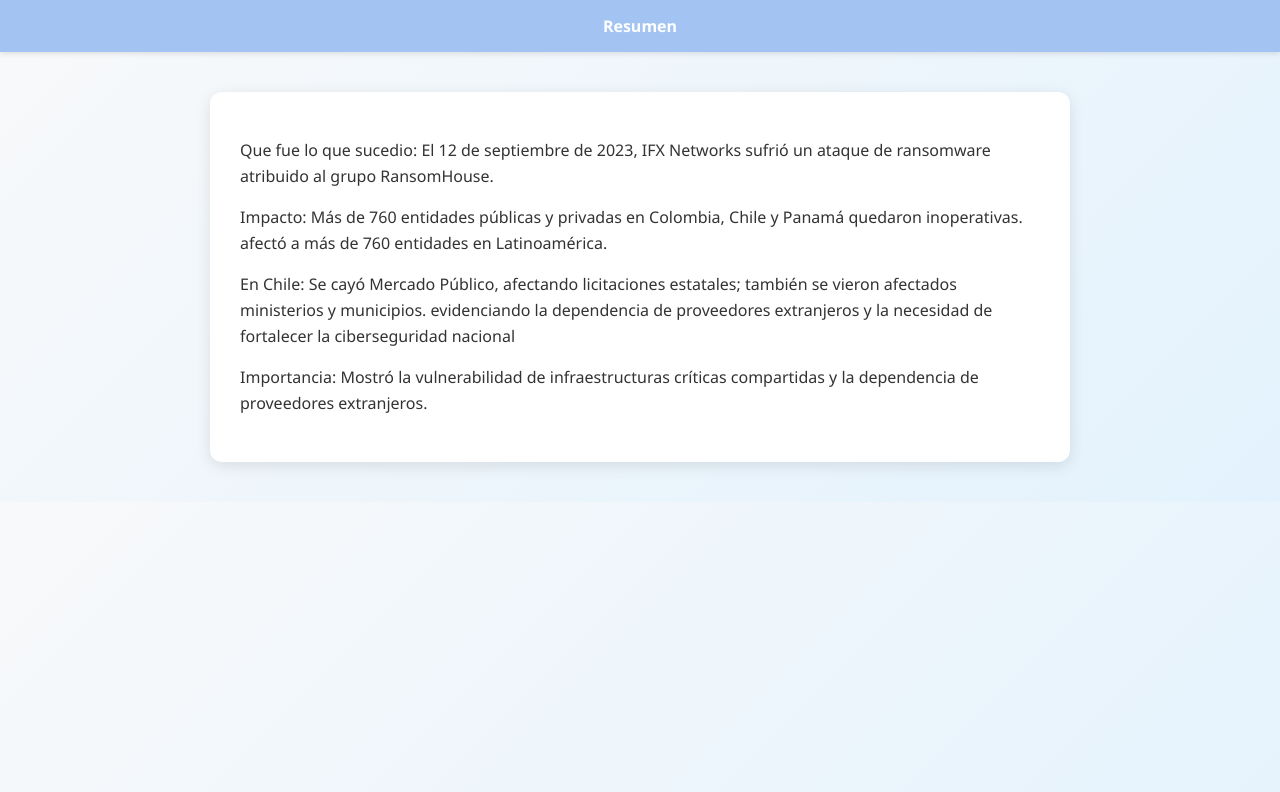
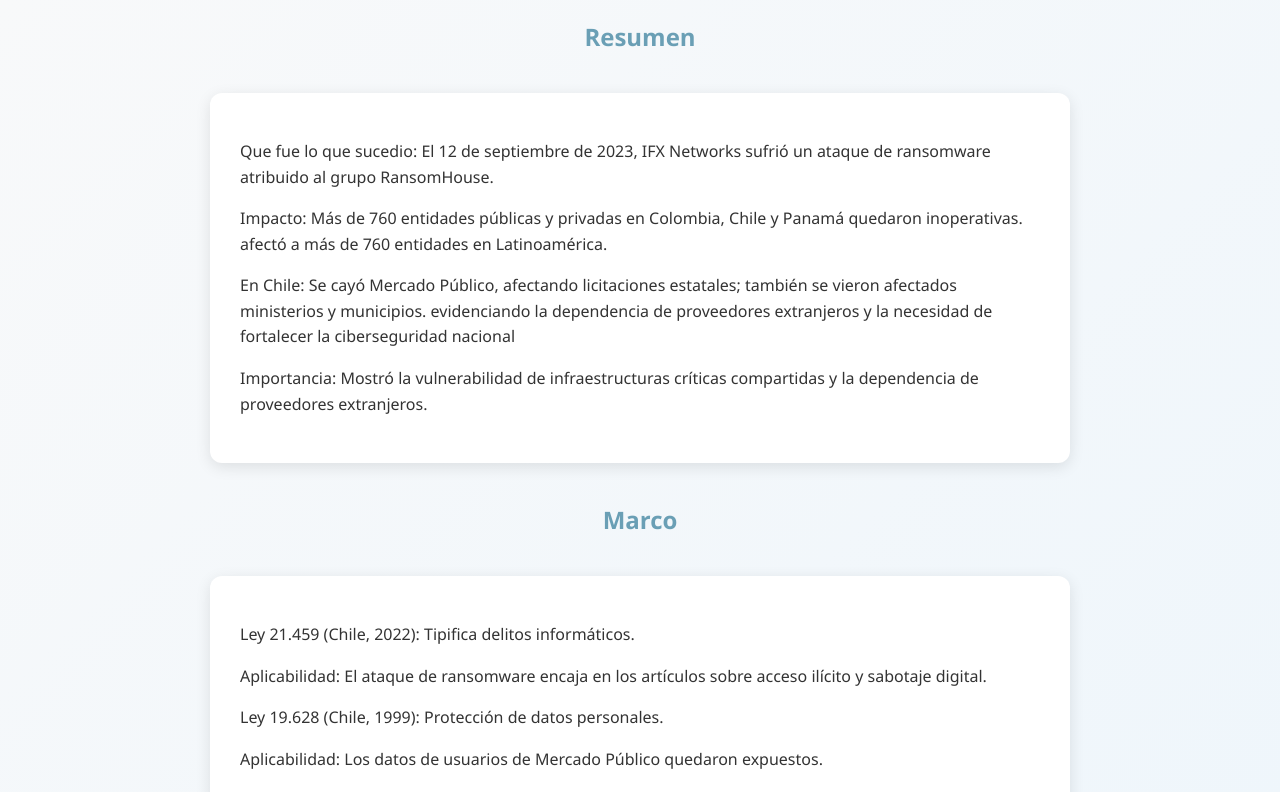
Before and after one commit to owlsydom/informe_scaagu, a React (Vite) app: page / in a window 1280 px wide. Shown: the top 792 px of the page. Built offline with nearby package versions, Linux system fonts and the light colour scheme.

Commit message:
Se añaden los 8 componentes a la pagina

```diff
--- a/src/App.jsx
+++ b/src/App.jsx
@@ -1,18 +1,8 @@
 import React from "react";
-import { BrowserRouter as Router, Routes, Route, Link } from "react-router-dom";
-import Resumen from "./components/Resumen";
+import Informe from "./components/Informe";
 
 function App() {
-  return (
-    <Router>
-      <nav>
-        <Link to="/">Resumen</Link>
-      </nav>
-      <Routes>
-        <Route path="/" element={<Resumen />} />
-      </Routes>
-    </Router>
-  );
+  return <Informe />;
 }
 
 export default App;
--- /dev/null
+++ b/src/components/Informe.jsx
@@ -0,0 +1,36 @@
+import React from "react";
+import ReactMarkdown from "react-markdown";
+import resumen from "../../docs_scaagu/01_resumen_scaagu.md?raw";
+import marco from "../../docs_scaagu/02_marco_scaagu.md?raw";
+import delitos from "../../docs_scaagu/03_delitos_scaagu.md?raw";
+import comparacion from "../../docs_scaagu/04_comparacion_scaagu.md?raw";
+import responsabilidades from "../../docs_scaagu/05_responsabilidades_scaagu.md?raw";
+import datos from "../../docs_scaagu/06_datos_scaagu.md?raw";
+import conclusiones from "../../docs_scaagu/07_conclusiones_scaagu.md?raw";
+import prompts from "../../docs_scaagu/08_prompts_scaagu.md?raw";
+
+const sections = [
+  { id: "resumen", title: "Resumen", content: resumen },
+  { id: "marco", title: "Marco", content: marco },
+  { id: "delitos", title: "Delitos", content: delitos },
+  { id: "comparacion", title: "Comparación", content: comparacion },
+  { id: "responsabilidades", title: "Responsabilidades", content: responsabilidades },
+  { id: "datos", title: "Datos", content: datos },
+  { id: "conclusiones", title: "Conclusiones", content: conclusiones },
+  { id: "prompts", title: "Prompts", content: prompts },
+];
+
+export default function Informe() {
+  return (
+    <div className="informe-page">
+      {sections.map((section) => (
+        <section key={section.id} id={section.id} className="markdown-section">
+          <h2>{section.title}</h2>
+          <div className="markdown-container">
+            <ReactMarkdown>{section.content}</ReactMarkdown>
+          </div>
+        </section>
+      ))}
+    </div>
+  );
+}
--- a/src/components/Marco.jsx
+++ b/src/components/Marco.jsx
@@ -1,8 +1,8 @@
 import React from "react";
 import ReactMarkdown from "react-markdown";
-import resumen from "../../docs_scaagu/02_marco_scaagu.md?raw";
+import contenido from "../../docs_scaagu/02_marco_scaagu.md?raw";
 
-export default function Resumen() {
+export default function Marco() {
   return (
     <div className="markdown-container">
       <ReactMarkdown>{resumen}</ReactMarkdown>
```
